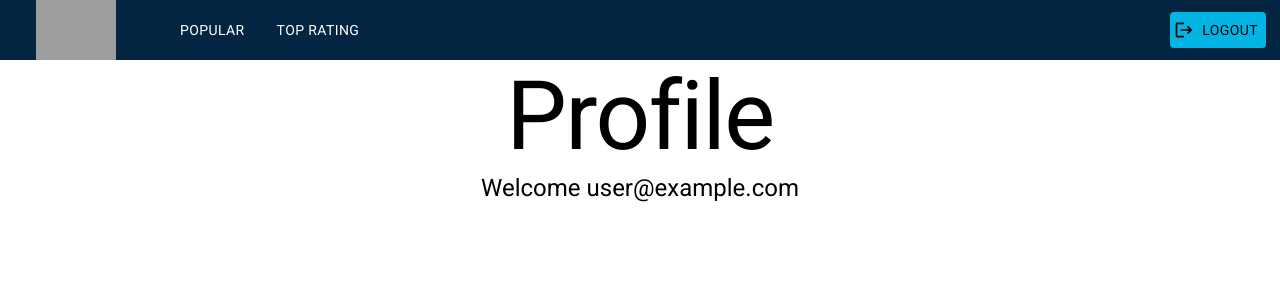
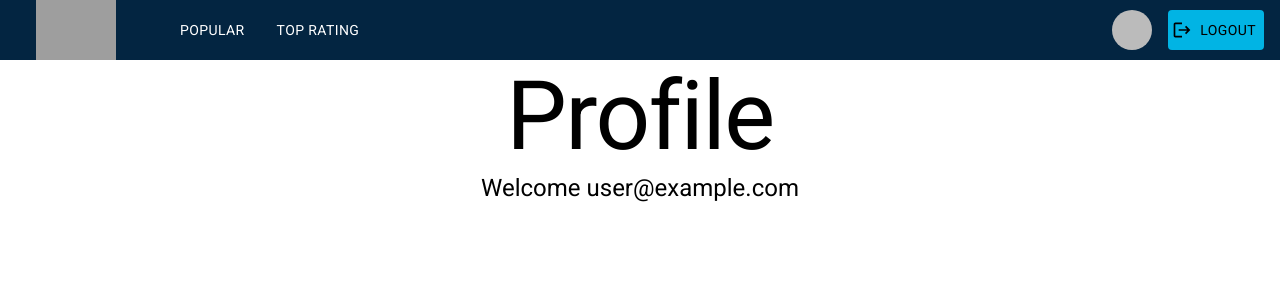
Before and after one commit to webadvance-finalproject/awad-frontend, a React (Vite) app: page /profile in a window 1280 px wide. Shown: the top 300 px of the page. Built offline with nearby package versions, Linux system fonts and the light colour scheme; no server answers; sample sign-in values are in the browser's storage; grey boxes are pictures that could not be loaded.

Commit message:
Refactor Header component to include user avatar and stack layout for logout button

```diff
--- a/src/components/Header/index.jsx
+++ b/src/components/Header/index.jsx
@@ -1,8 +1,9 @@
-import { useState } from 'react';
+import { useEffect, useState } from 'react';
 import {
-  AppBar,
   Toolbar,
   Button,
+  Avatar,
+  Stack,
 } from '@mui/material';
 import LogoutIcon from '@mui/icons-material/Logout';
 import LoginIcon from '@mui/icons-material/Login'
@@ -66,17 +67,28 @@ const Header = ({ handleLogout }) => {
 
         {/* Logout Button */}
         {
-          user ? <Button
+          user ?
+            <Stack
+              direction="row"
+              spacing={2}
+              sx={
+                { marginRight: '1em' }
+              }
+            >
+              <Avatar
+                onClick={() => { navigate('/profile') }}
+                src={`${user.photoURL}`}
+                sx={{ cursor: 'pointer' }}
+              />
+              <Button
                 color="inherit"
                 startIcon={<LogoutIcon />}
                 onClick={handleLogout}
                 className={styles.logoutButton}
-            sx={
-              { marginRight: '1em' }
-            }
               >
                 Logout
               </Button>
+            </Stack>
           :
           <Button
             color="inherit"
```
Lines whose indentation alone changed are shown as unchanged.
